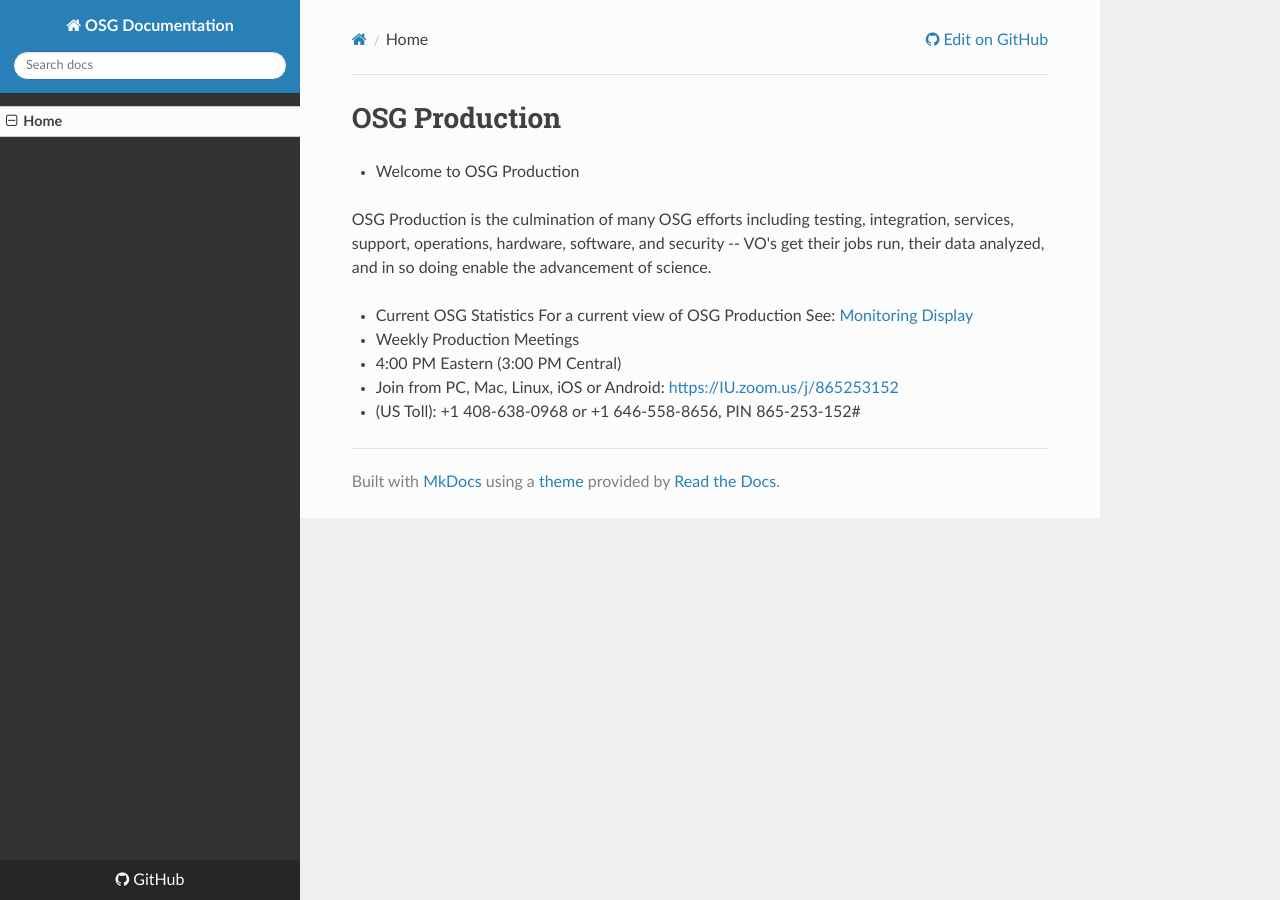
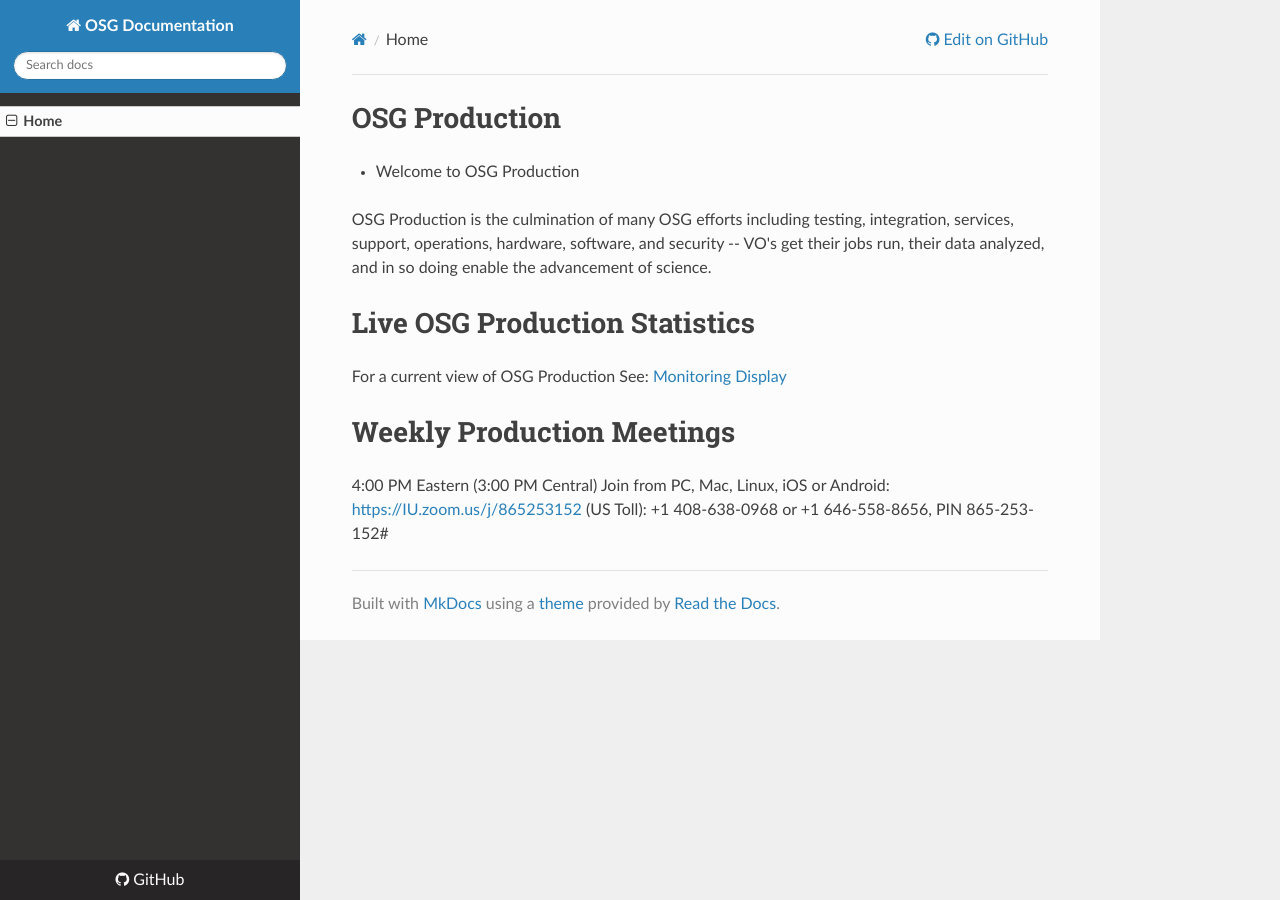
Before and after one commit to zsshah/production, an MkDocs documentation site: the page built from docs/index.md, in a window 1280 px wide. Built offline with MkDocs 1.6.1, drawn with Linux system fonts in a browser that asks for light colours; nearby versions of some CDN libraries; old or Windows-style settings are respelled for this version of MkDocs.

Commit message:
Update index.md

```diff
--- a/docs/index.md
+++ b/docs/index.md
@@ -4,10 +4,12 @@
 
 OSG Production is the culmination of many OSG efforts including testing, integration, services, support, operations, hardware, software, and security -- VO's get their jobs run, their data analyzed, and in so doing enable the advancement of science.
 
-- Current OSG Statistics
+# Live OSG Production Statistics
+
 For a current view of OSG Production See: [Monitoring Display](http://display.grid.iu.edu/)
 
-- Weekly Production Meetings
-   - 4:00 PM Eastern (3:00 PM Central)
-   - Join from PC, Mac, Linux, iOS or Android: [https://IU.zoom.us/j/865253152](https://IU.zoom.us/j/865253152)
-   - (US Toll): +1 408-638-0968 or +1 646-558-8656, PIN 865-253-152#
+# Weekly Production Meetings
+
+4:00 PM Eastern (3:00 PM Central)
+Join from PC, Mac, Linux, iOS or Android: [https://IU.zoom.us/j/865253152](https://IU.zoom.us/j/865253152)
+(US Toll): +1 408-638-0968 or +1 646-558-8656, PIN 865-253-152#
```
